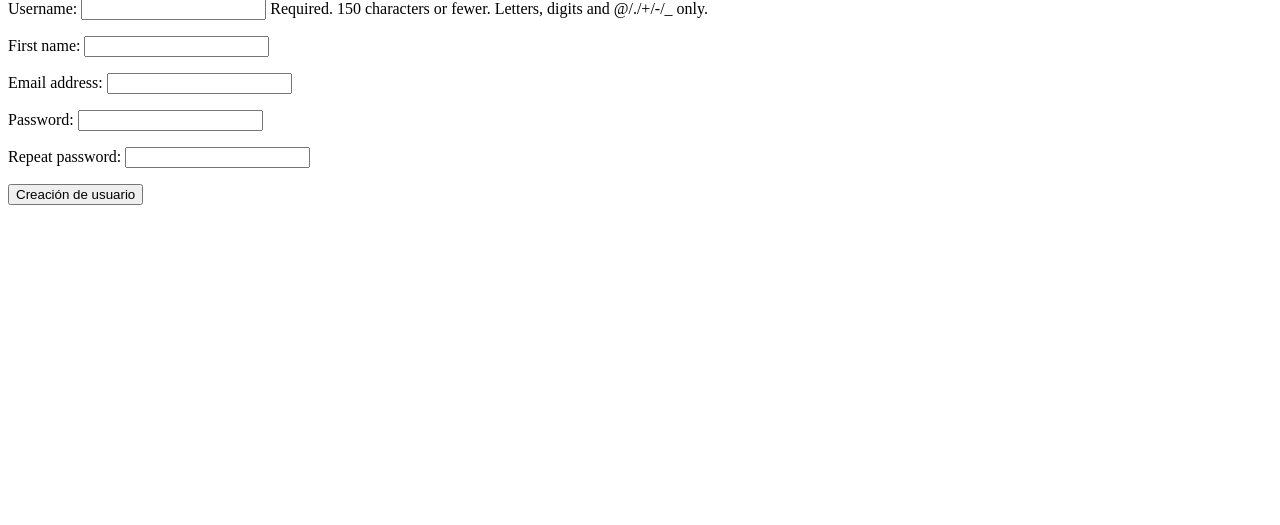
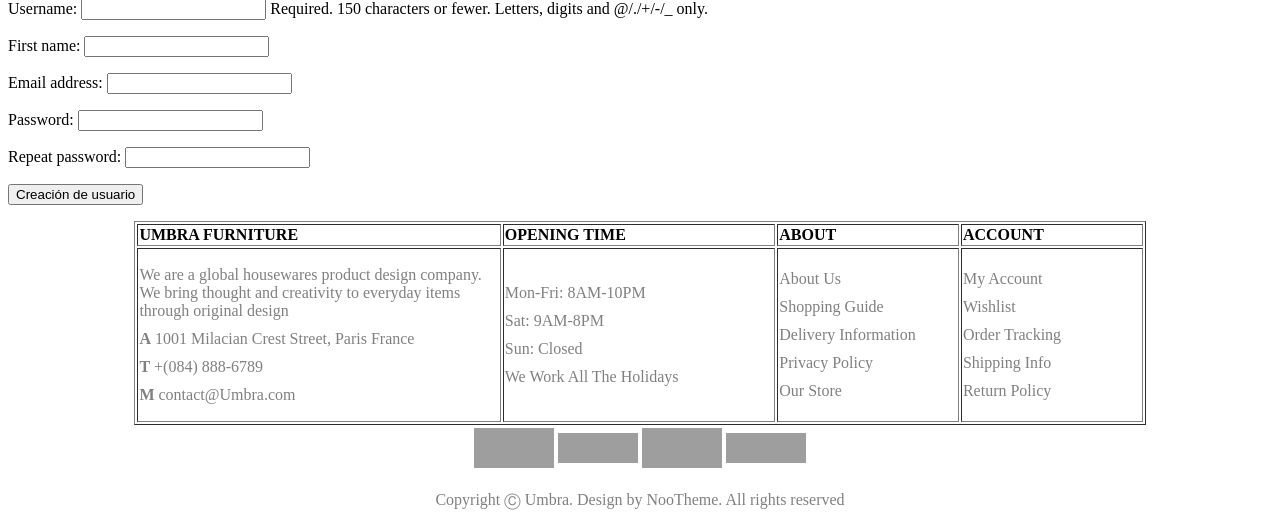
Before and after one commit to IGARSAL/MiMuebleria, a Django app: page /adminApp/register/ in a window 1280 px wide. Shown: the part 277-802 px from the top of the page. Before the commit the page ends 482 px from the top, so only its background shows below. Run offline with Django 3.2, Linux system fonts and the light colour scheme; the visitor is signed in with stand-in values (Sample User, id 1); grey boxes are pictures that could not be loaded.

Commit message:
subida pie de pagina
se agrego el pie de pagina

```diff
--- a/adminApp/templates/base.html
+++ b/adminApp/templates/base.html
@@ -82,5 +82,66 @@
         {% block content %}
         {% endblock %}
     </div>
+    <!-- Pie de pagina-->
+     <div class="piep">
+        <center>
+            <table class="tabla2" border="1px" style="width: 80%;">
+                <tr>
+                    <th style="width: 20%;"> UMBRA FURNITURE</th>
+                    <th style="width: 15%;">OPENING TIME</th>
+
+                    <th style="width: 10%;">ABOUT</th>
+                    <th style="width: 10%;">ACCOUNT</th>
+                </tr>
+                <tr>
+                    <td>
+                        <ul class="no-puntos gris espaciado">
+                            <li>We are a global housewares product design company. We bring thought and creativity to everyday items through original design</li>
+                            <li><b>A</b> 1001 Milacian Crest Street, Paris France</li>
+                            <li><b>T</b> +(084) 888-6789</li>
+                            <li><b>M</b> contact@Umbra.com</li>
+                        </ul>
+                    </td>
+                    <td>
+                        <ul class="no-puntos gris espaciado">
+                            <li>Mon-Fri: 8AM-10PM</li>
+                            <li>Sat: 9AM-8PM</li>
+                            <li>Sun: Closed</li>
+                            <li>We Work All The Holidays</li>
+                        </ul>
+                    </td>
+
+                    <td>
+                        <ul class="no-puntos gris espaciado">
+                            <li>About Us</li>
+                            <li>Shopping Guide</li>
+                            <li>Delivery Information</li>
+                            <li>Privacy Policy</li>
+                            <li>Our Store</li>
+                        </ul>
+                    </td>
+                    <td>
+                        <ul class="no-puntos gris espaciado">
+                            <li>My Account</li>
+                            <li>Wishlist</li>
+                            <li>Order Tracking</li>
+                            <li>Shipping Info</li>
+                            <li>Return Policy</li>
+                        </ul>
+                    </td>
+                </tr>
+            </table>
+
+            <table class="negocios">
+                <tr>
+                    <td><img src="./img/logos/paypal_PNG6.png" style="width: 80px; height: 40px;"></td>
+                    <td><img src="./img/logos/american-express.png" style="width: 80px; height: 30px;"></td>
+                    <td><img src="./img/logos/amazon.png" style="width: 80px; height: 40px;"></td>
+                    <td><img src="./img/logos/visa-logo-1.png" style="width: 80px; height: 30px;"></td>
+                </tr>
+            </table>
+            <p style="color: gray;">Copyright &#9400 Umbra. Design by NooTheme. All rights reserved</p>
+        </center>
+    </div>
 </body>
 </html>
```
